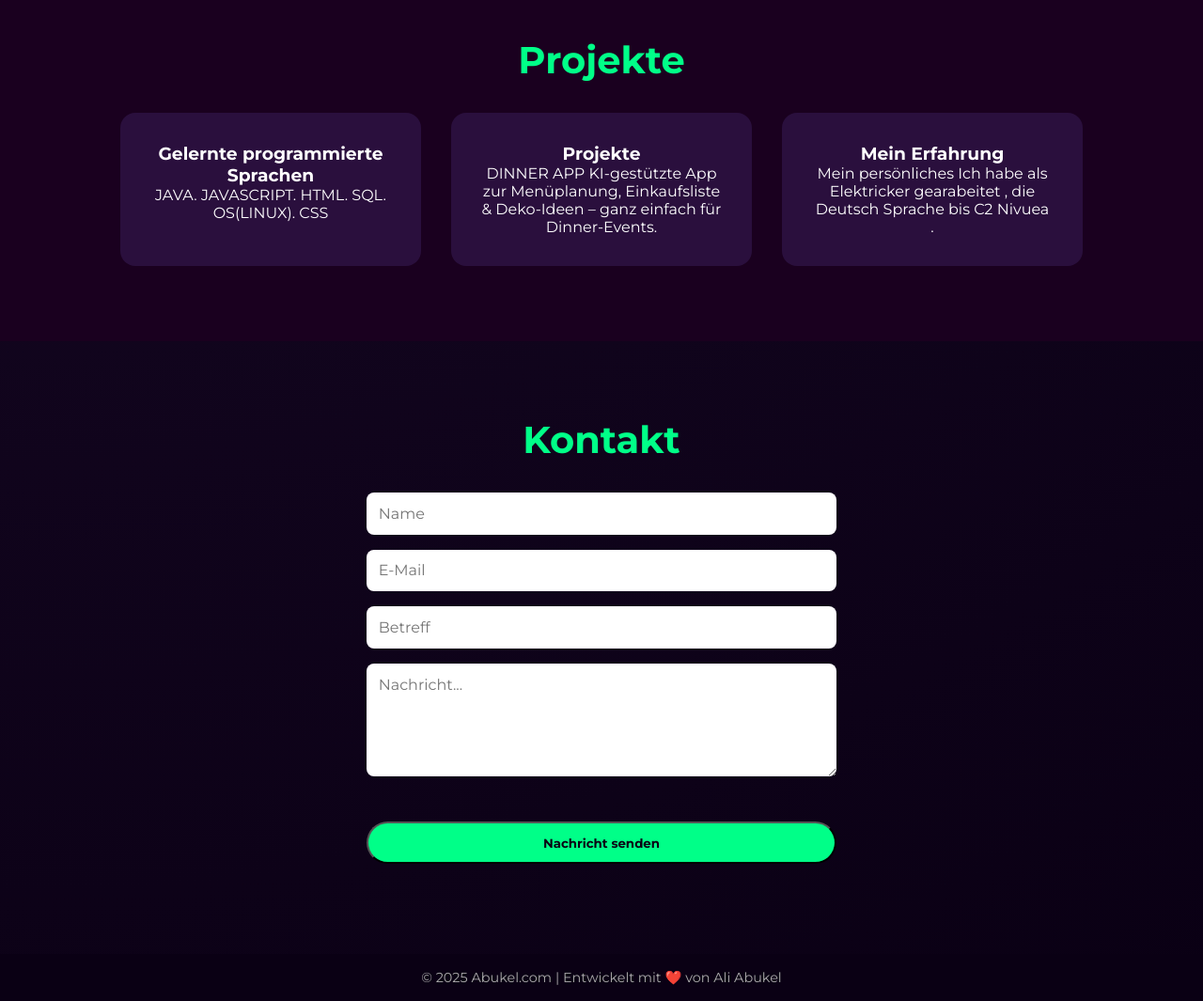
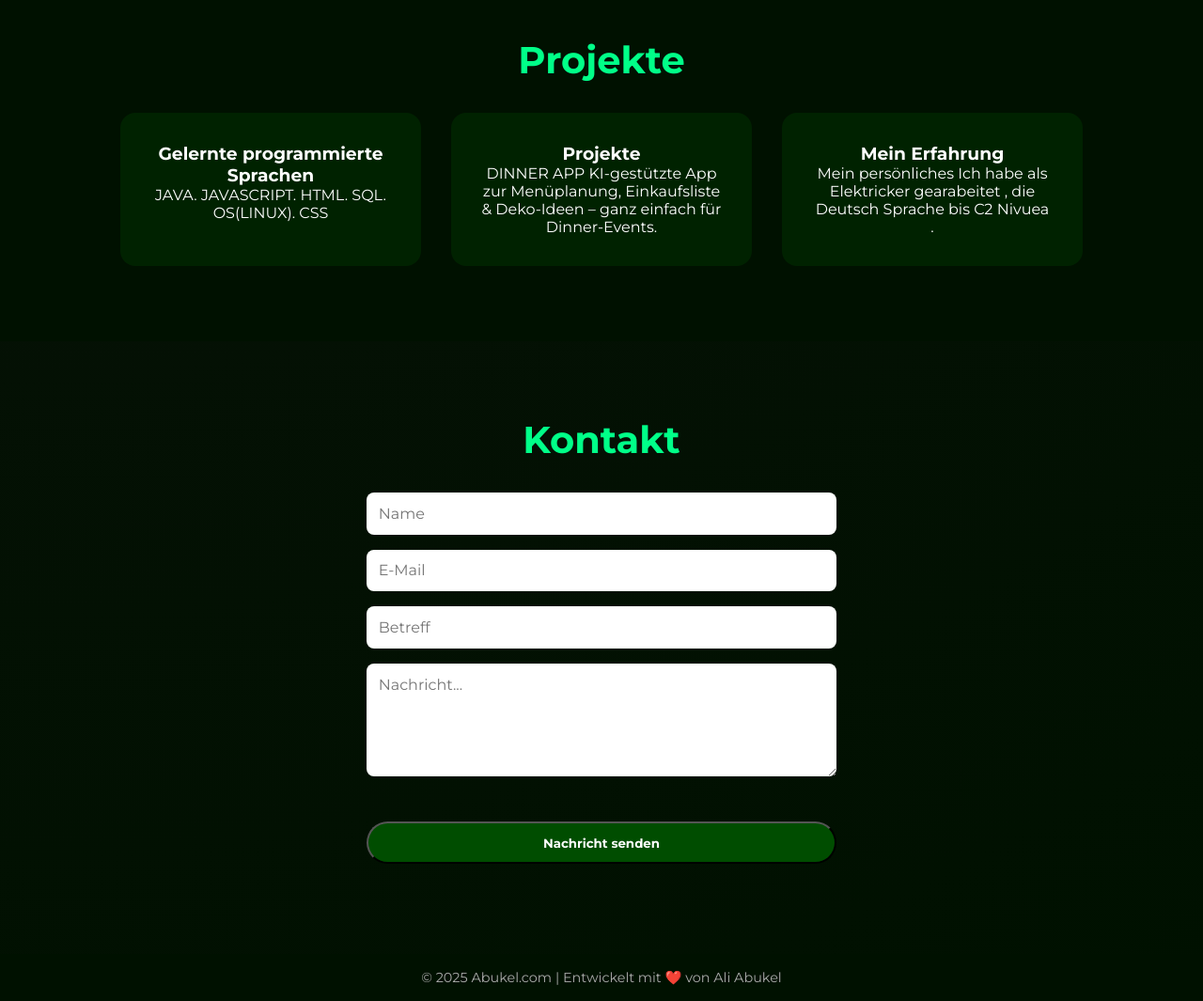
Before and after one commit to ali-abukel/email-website, a website: page public/index.html in a window 1280 px wide. Shown: the part 1120-2185 px from the top of the page at 94% size. Drawn offline with Linux system fonts and the light colour scheme.

Commit message:
Update styles.css

```diff
--- a/public/styles.css
+++ b/public/styles.css
@@ -8,14 +8,14 @@
 }
 
 body {
-  background: radial-gradient(circle at top left, #1b0b2a, #0a0014); /* dunkles Lila/Schwarz */
+  background: radial-gradient(circle at top left, #0a100a, #001100); /* dunkles Grün/Schwarz */
   color: #fff;
   overflow-x: hidden;
 }
 
 .hero {
   height: 100vh;
-  background: linear-gradient(135deg, #2a0f3d, #0a0014);
+  background: linear-gradient(135deg, #001100, #003300);
   display: flex;
   flex-direction: column;
   justify-content: space-between;
@@ -80,8 +80,8 @@ body {
 .btn {
   display: inline-block;
   margin-top: 2rem;
-  background: #00ff88;
-  color: #0a0014;
+  background: #004d00; /* Dunkelgrün */
+  color: #fff;
   padding: 0.8rem 2rem;
   border-radius: 40px;
   text-decoration: none;
@@ -90,7 +90,7 @@ body {
 }
 
 .btn:hover {
-  background: #00cc66;
+  background: #006600; /* helleres Grün */
   transform: scale(1.05);
 }
 
@@ -100,12 +100,12 @@ body {
 }
 
 .section.dark {
-  background: #1a001f;
+  background: #001100; /* Dunkles Grün */
 }
 
 .section h2 {
   font-size: 2.5rem;
-  color: #00ff88;
+  color: #00ff88; /* Neon-Grün */
   margin-bottom: 2rem;
 }
 
@@ -116,7 +116,7 @@ body {
 }
 
 .project-card {
-  background: #2a0f3d;
+  background: #002200; /* Dunkles Grün */
   padding: 2rem;
   border-radius: 16px;
   transition: transform 0.3s;
@@ -124,7 +124,7 @@ body {
 
 .project-card:hover {
   transform: translateY(-5px);
-  background: #3d1a55;
+  background: #003300; /* etwas heller beim Hover */
 }
 
 form {
@@ -147,7 +147,7 @@ textarea {
 }
 
 footer {
-  background: #0a0014;
+  background: #001100;
   text-align: center;
   padding: 1rem;
   color: #aaa;
```
